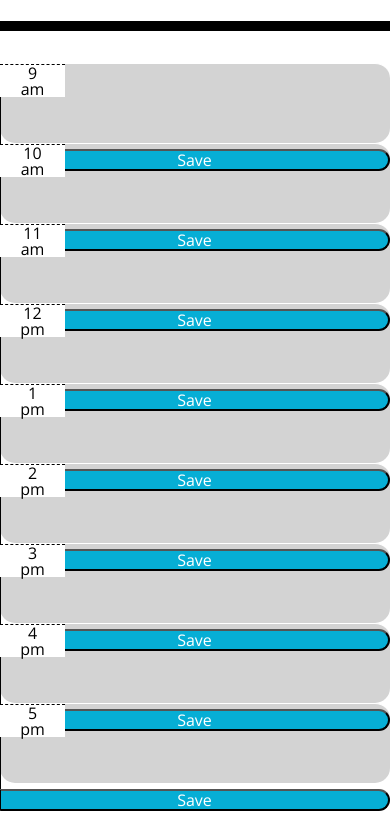
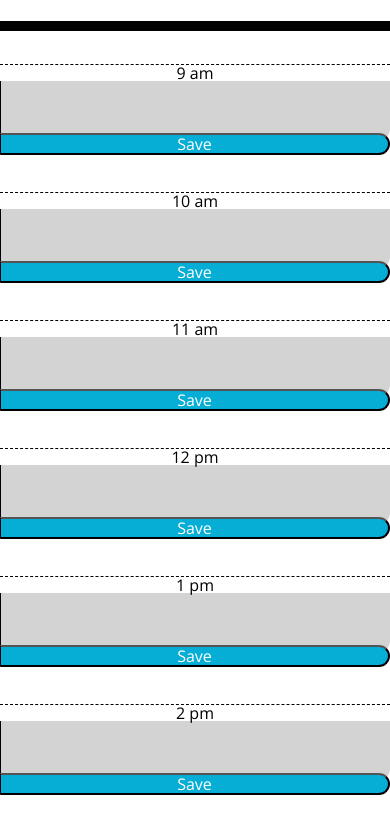
Before and after one commit to edytatar/day-planner, a plain HTML site: page index.html in a window 390 px wide. Shown: the part 520-1349 px from the top of the page. Drawn offline with nearby package versions, Linux system fonts and the light colour scheme.

Commit message:
Changed col to make responsive

```diff
--- a/index.html
+++ b/index.html
@@ -23,58 +23,58 @@
 
     <main class="container schedule">
 
-        <section class="row time-block" data-hour="9">
-            <time class="hour col-2 col-lg-1">9 am</time>
-            <textarea class="col-12 col-md-6 col-lg-10"></textarea>
-            <button class="saveBtn col-12 col-12 col-md-6 col-lg-1">Save</button>
+        <section class="row time-block mb-5" data-hour="9">
+            <time class="hour col-12 col-lg-1">9 am</time>
+            <textarea class="col-12 col-lg-10"></textarea>
+            <button class="saveBtn col-12 col-lg-1">Save</button>
         </section>
 
-        <section class="row time-block" data-hour="10">
-            <time class="hour col-2 col-lg-1">10 am</time>
-            <textarea class="col-12 col-md-6 col-lg-10"></textarea>
-            <button class="saveBtn col-12 col-12 col-md-6 col-lg-1">Save</button>
+        <section class="row time-block mb-5" data-hour="10">
+            <time class="hour col-12 col-lg-1">10 am</time>
+            <textarea class="col-12 col-lg-10"></textarea>
+            <button class="saveBtn col-12 col-lg-1">Save</button>
         </section>
 
-        <section class="row time-block" data-hour="11">
-            <time class="hour col-2 col-lg-1">11 am</time>
-            <textarea class="col-12 col-md-6 col-lg-10"></textarea>
-            <button class="saveBtn col-12 col-12 col-md-6 col-lg-1">Save</button>
+        <section class="row time-block mb-5" data-hour="11">
+            <time class="hour col-12 col-lg-1">11 am</time>
+            <textarea class="col-12 col-lg-10"></textarea>
+            <button class="saveBtn col-12 col-lg-1">Save</button>
         </section>
 
-        <section class="row time-block" data-hour="12">
-            <time class="hour col-2 col-lg-1">12 pm</time>
-            <textarea class="col-12 col-md-6 col-lg-10"></textarea>
-            <button class="saveBtn col-12 col-12 col-md-6 col-lg-1">Save</button>
+        <section class="row time-block mb-5" data-hour="12">
+            <time class="hour col-12 col-lg-1">12 pm</time>
+            <textarea class="col-12 col-lg-10"></textarea>
+            <button class="saveBtn col-12 col-lg-1">Save</button>
         </section>
 
-        <section class="row time-block" data-hour="13">
-            <time class="hour col-2 col-lg-1">1 pm</time>
-            <textarea class="col-12 col-md-6 col-lg-10"></textarea>
-            <button class="saveBtn col-12 col-12 col-md-6 col-lg-1">Save</button>
+        <section class="row time-block mb-5" data-hour="13">
+            <time class="hour col-12 col-lg-1">1 pm</time>
+            <textarea class="col-12 col-lg-10"></textarea>
+            <button class="saveBtn col-12 col-lg-1">Save</button>
         </section>
 
-        <section class="row time-block" data-hour="14">
-            <time class="hour col-2 col-lg-1">2 pm</time>
-            <textarea class="col-12 col-md-6 col-lg-10"></textarea>
-            <button class="saveBtn col-12 col-12 col-md-6 col-lg-1">Save</button>
+        <section class="row time-block mb-5" data-hour="14">
+            <time class="hour col-12 col-lg-1">2 pm</time>
+            <textarea class="col-12 col-lg-10"></textarea>
+            <button class="saveBtn col-12 col-lg-1">Save</button>
         </section>
 
-        <section class="row time-block" data-hour="15">
-            <time class="hour col-2 col-lg-1">3 pm</time>
-            <textarea class="col-12 col-md-6 col-lg-10"></textarea>
-            <button class="saveBtn col-12 col-12 col-md-6 col-lg-1">Save</button>
+        <section class="row time-block mb-5" data-hour="15">
+            <time class="hour col-12 col-lg-1">3 pm</time>
+            <textarea class="col-12 col-lg-10"></textarea>
+            <button class="saveBtn col-12 col-lg-1">Save</button>
         </section>
 
-        <section class="row time-block" data-hour="16">
-            <time class="hour col-2 col-lg-1">4 pm</time>
-            <textarea class="col-12 col-md-6 col-lg-10"></textarea>
-            <button class="saveBtn col-12 col-12 col-md-6 col-lg-1">Save</button>
+        <section class="row time-block mb-5" data-hour="16">
+            <time class="hour col-12 col-lg-1">4 pm</time>
+            <textarea class="col-12 col-lg-10"></textarea>
+            <button class="saveBtn col-12 col-lg-1">Save</button>
         </section>
 
-        <section class="row time-block" data-hour="17">
-            <time class="hour col-2 col-lg-1">5 pm</time>
-            <textarea class="col-12 col-md-6 col-lg-10"></textarea>
-            <button class="saveBtn col-12 col-12 col-md-6 col-lg-1">Save</button>
+        <section class="row time-block mb-5" data-hour="17">
+            <time class="hour col-12 col-lg-1">5 pm</time>
+            <textarea class="col-12 col-lg-10"></textarea>
+            <button class="saveBtn col-12 col-lg-1">Save</button>
         </section>
 
 
```
